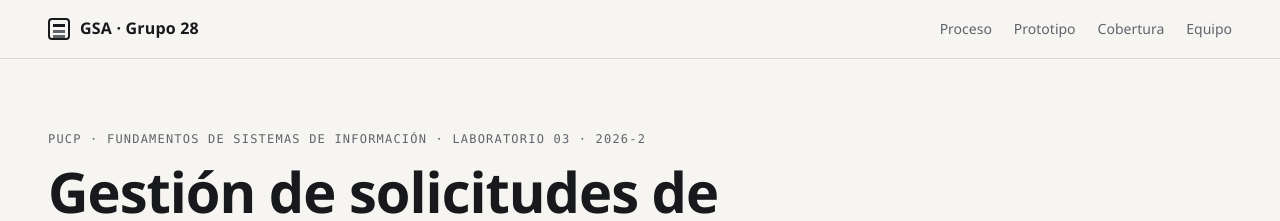
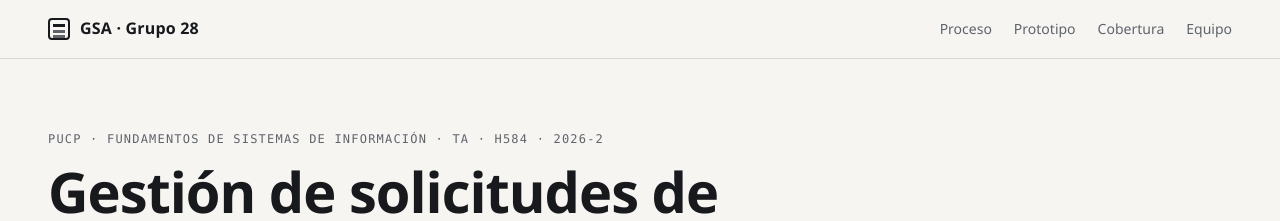
Before and after one commit to alvaritoo06/gsa-wireframes, a plain HTML site: page index.html in a window 1280 px wide. Shown: the top 221 px of the page. Drawn offline with Linux system fonts and the light colour scheme.

Commit message:
wireframes_GSA_v1.2

```diff
--- a/index.html
+++ b/index.html
@@ -134,7 +134,7 @@
 
 <main id="top">
   <div class="wrap hero">
-    <div class="over">PUCP · Fundamentos de Sistemas de Información · Laboratorio 03 · 2026-2</div>
+    <div class="over">PUCP · Fundamentos de Sistemas de Información · TA · H584 · 2026-2</div>
     <h1>Gestión de solicitudes de arbitraje</h1>
     <p class="lead">Prototipo de baja fidelidad del sistema que acompaña a un centro de resolución de controversias desde que recibe una solicitud de arbitraje hasta que conforma el expediente. Cada pantalla nace de uno o más DFD fragmentados del proceso.</p>
     <div class="cta">
```
